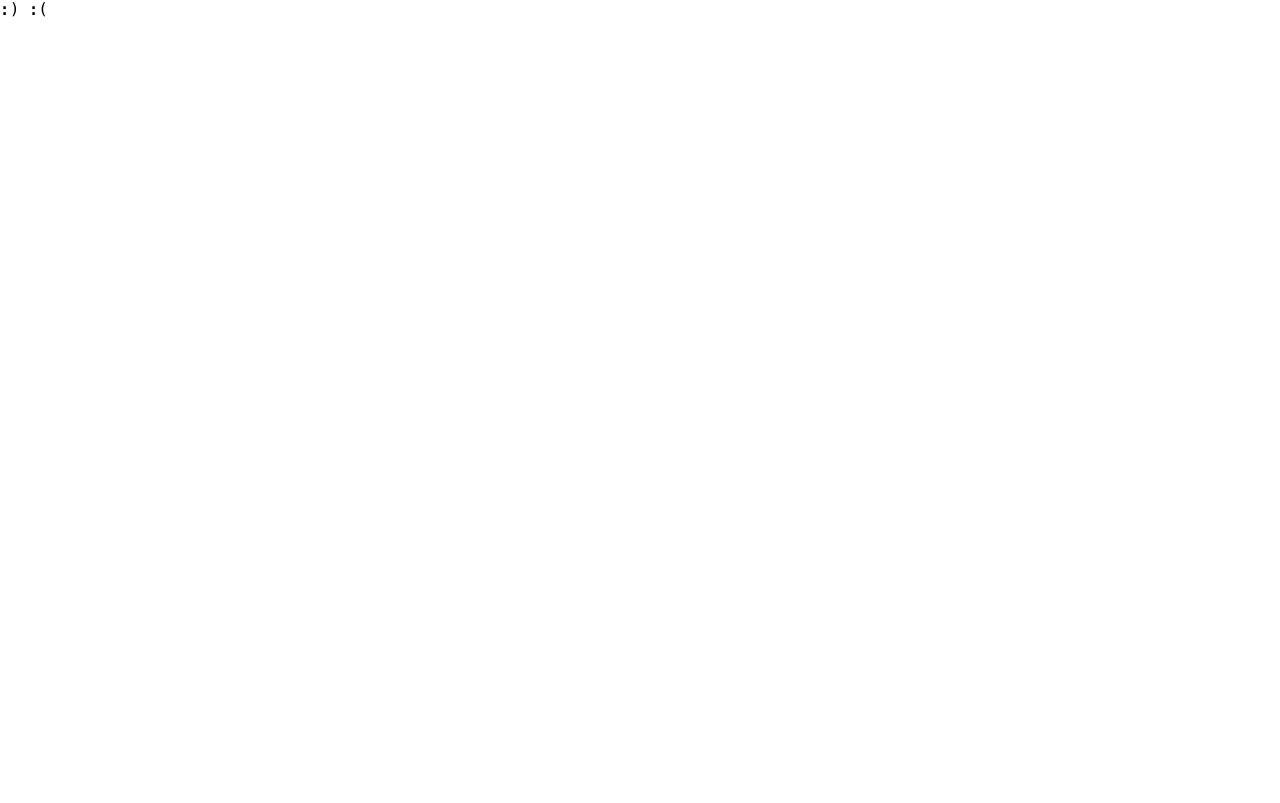
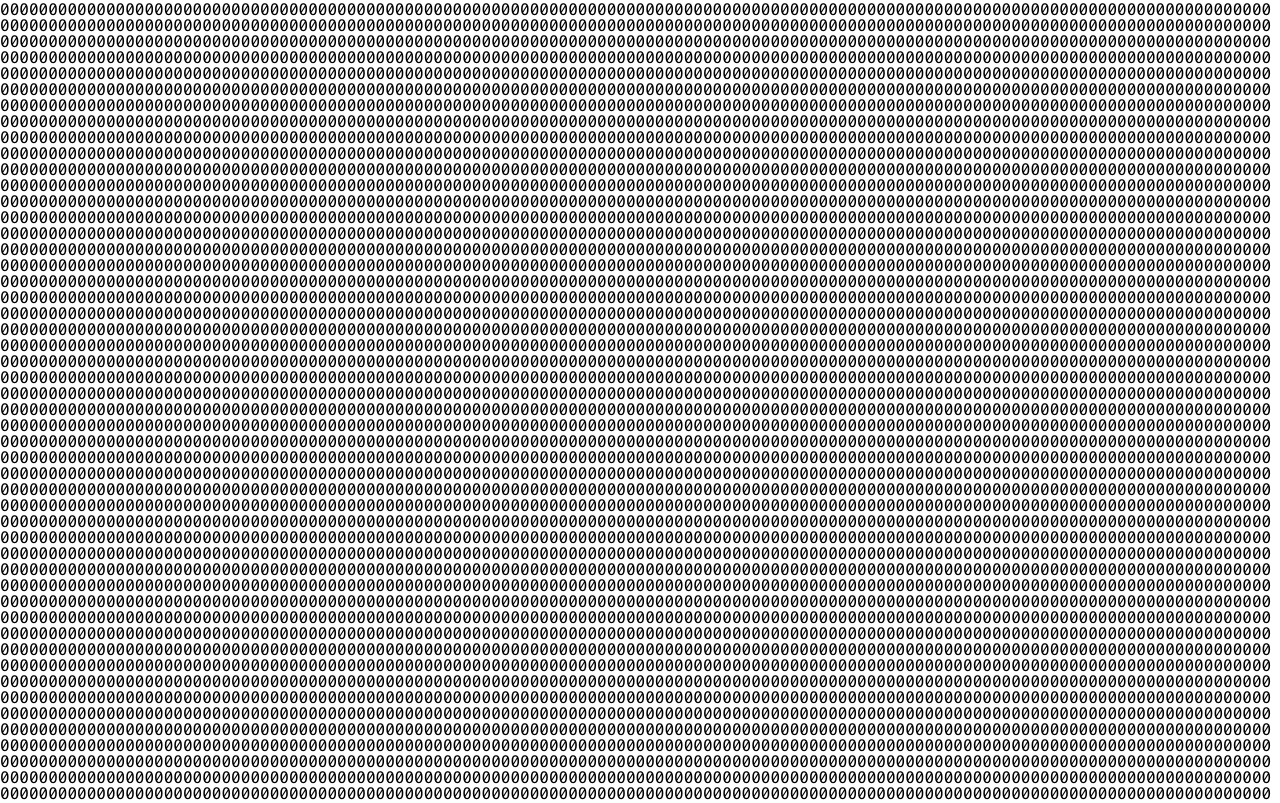
Before and after one commit to lanelps/split-flap, a website built with webpack: page dist/index.html in a window 1280 px wide. Built offline with nearby package versions, Linux system fonts and the light colour scheme.

Commit message:
pixel grid

```diff
--- a/src/index.js
+++ b/src/index.js
@@ -1,16 +1,35 @@
 import './styles/main.css';
 
+const PIXEL_WIDTH = 9.63;
+const PIXEL_HEIGHT = 16;
+
 function initialiseBoard() {
-  const element = document.createElement('div');
-  element.innerHTML = `:) :(`;
+  const board = document.createElement('div');
+  board.setAttribute('id', 'board');
+  document.body.appendChild(board);
 
-  document.body.appendChild(element);
+  const boardWidth = Math.floor(board.clientWidth / PIXEL_WIDTH);
+  const boardHeight = Math.floor(board.clientHeight / PIXEL_HEIGHT);
+
+  for (let i = 0; i < boardHeight; i++) {
+    for (let j = 0; j < boardWidth; j++) {
+      const pixel = document.createElement(`span`);
+      pixel.setAttribute('class', 'pixel');
+      pixel.style.cssText = `
+      left: ${j * PIXEL_WIDTH}px;
+      top: ${i * PIXEL_HEIGHT}px;
+      width: ${PIXEL_WIDTH}px;
+      height: ${PIXEL_HEIGHT}px;
+      `;
+      pixel.innerText = `0`;
+      board.appendChild(pixel);
+    }
+  }
 }
 
 function main() {
   if (typeof window !== 'undefined') {
     window.addEventListener('DOMContentLoaded', () => {
-      console.log(`Hello!`);
       initialiseBoard();
     });
   }
--- a/src/styles/main.css
+++ b/src/styles/main.css
@@ -13,3 +13,17 @@ body {
   margin: 0;
   padding: 0;
 }
+
+#board {
+  position: relative;
+  width: 100vw;
+  height: 100vh;
+  box-sizing: content-box;
+}
+
+.pixel {
+  position: absolute;
+  /* border: 1px solid rgb(34, 34, 34); */
+  font-size: 16px;
+  text-align: center;
+}
--- a/webpack.config.js
+++ b/webpack.config.js
@@ -6,7 +6,8 @@ module.exports = {
   output: {
     filename: 'bundle.js',
     path: path.resolve(__dirname, 'dist'),
-    assetModuleFilename: '[name][ext]'
+    assetModuleFilename: '[name][ext]',
+    clean: true
   },
   module: {
     rules: [
@@ -19,5 +20,9 @@ module.exports = {
         type: 'asset/resource'
       }
     ]
+  },
+  devtool: 'source-map',
+  devServer: {
+    static: './dist'
   }
 };
```
Also changed, not shown: package.json (+5 -2 lines), 1 other file.
